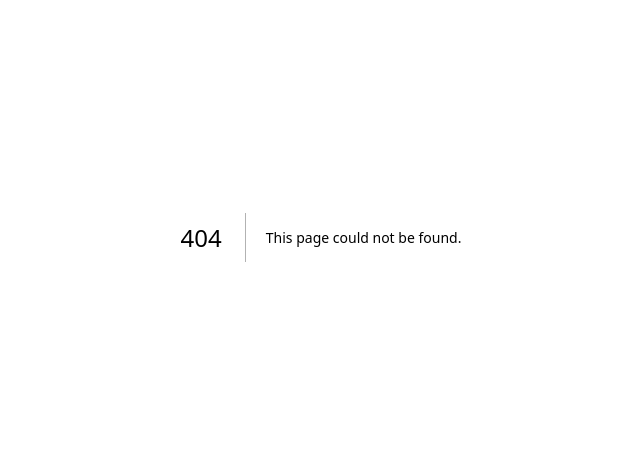
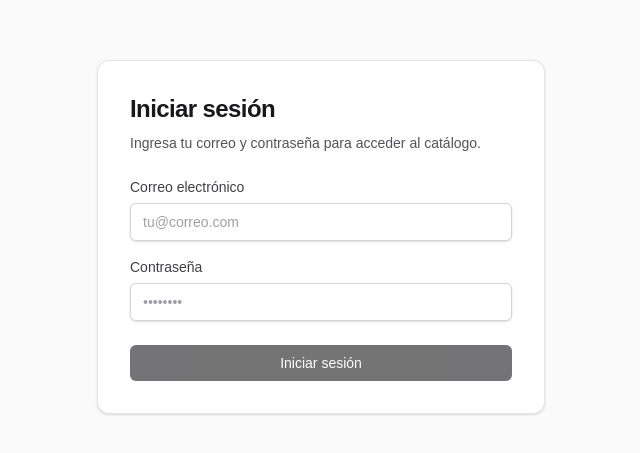
Before and after one commit to LookOwl/frontend, a Next.js app: page /login in a window 1280 px wide. Before the commit this address had no page. Shown: the part 163-616 px from the top of the page, without its empty margins (319-959 px from the left). Built offline with nearby package versions, Linux system fonts and the light colour scheme; no server answers.

Commit message:
feat: agregar formulario de inicio de sesión y página correspondiente

```diff
--- /dev/null
+++ b/app/login/_components/LoginForm.tsx
@@ -0,0 +1,111 @@
+"use client";
+
+import { useState, type FormEvent } from "react";
+import { useRouter } from "next/navigation";
+import { AuthError, loginUser } from "@/lib/api/auth";
+import { saveSession } from "@/lib/auth/session";
+
+type FormState = {
+  email: string;
+  password: string;
+};
+
+const INITIAL_STATE: FormState = { email: "", password: "" };
+
+export function LoginForm() {
+  const router = useRouter();
+  const [form, setForm] = useState<FormState>(INITIAL_STATE);
+  const [error, setError] = useState<string | null>(null);
+  const [isSubmitting, setIsSubmitting] = useState(false);
+
+  function updateField<K extends keyof FormState>(field: K, value: FormState[K]) {
+    setForm((prev) => ({ ...prev, [field]: value }));
+  }
+
+  async function handleSubmit(event: FormEvent<HTMLFormElement>) {
+    event.preventDefault();
+    setError(null);
+    setIsSubmitting(true);
+
+    try {
+      const session = await loginUser({
+        email: form.email.trim(),
+        password: form.password,
+      });
+      saveSession(session);
+      router.push("/books");
+    } catch (err) {
+      if (err instanceof AuthError) {
+        setError(err.message);
+      } else {
+        setError("Ocurrió un error inesperado.");
+      }
+    } finally {
+      setIsSubmitting(false);
+    }
+  }
+
+  return (
+    <form onSubmit={handleSubmit} className="flex flex-col gap-4" noValidate>
+      <div className="flex flex-col gap-1.5">
+        <label
+          htmlFor="email"
+          className="text-sm font-medium text-zinc-700 dark:text-zinc-300"
+        >
+          Correo electrónico
+        </label>
+        <input
+          id="email"
+          name="email"
+          type="email"
+          autoComplete="email"
+          required
+          value={form.email}
+          onChange={(event) => updateField("email", event.target.value)}
+          disabled={isSubmitting}
+          className="w-full rounded-md border border-zinc-300 bg-white px-3 py-2 text-sm text-zinc-900 shadow-sm placeholder:text-zinc-400 focus:border-zinc-900 focus:outline-none focus:ring-1 focus:ring-zinc-900 disabled:opacity-60 dark:border-zinc-700 dark:bg-zinc-950 dark:text-zinc-50 dark:placeholder:text-zinc-500 dark:focus:border-zinc-50 dark:focus:ring-zinc-50"
+          placeholder="tu@correo.com"
+        />
+      </div>
+
+      <div className="flex flex-col gap-1.5">
+        <label
+          htmlFor="password"
+          className="text-sm font-medium text-zinc-700 dark:text-zinc-300"
+        >
+          Contraseña
+        </label>
+        <input
+          id="password"
+          name="password"
+          type="password"
+          autoComplete="current-password"
+          required
+          minLength={1}
+          value={form.password}
+          onChange={(event) => updateField("password", event.target.value)}
+          disabled={isSubmitting}
+          className="w-full rounded-md border border-zinc-300 bg-white px-3 py-2 text-sm text-zinc-900 shadow-sm placeholder:text-zinc-400 focus:border-zinc-900 focus:outline-none focus:ring-1 focus:ring-zinc-900 disabled:opacity-60 dark:border-zinc-700 dark:bg-zinc-950 dark:text-zinc-50 dark:placeholder:text-zinc-500 dark:focus:border-zinc-50 dark:focus:ring-zinc-50"
+          placeholder="••••••••"
+        />
+      </div>
+
+      {error ? (
+        <p
+          role="alert"
+          className="rounded-md border border-red-200 bg-red-50 px-3 py-2 text-sm text-red-700 dark:border-red-900/50 dark:bg-red-950/50 dark:text-red-300"
+        >
+          {error}
+        </p>
+      ) : null}
+
+      <button
+        type="submit"
+        disabled={isSubmitting || !form.email || !form.password}
+        className="mt-2 inline-flex items-center justify-center rounded-md bg-zinc-900 px-3 py-2 text-sm font-medium text-white transition hover:bg-zinc-700 disabled:cursor-not-allowed disabled:opacity-60 dark:bg-zinc-50 dark:text-zinc-900 dark:hover:bg-zinc-200"
+      >
+        {isSubmitting ? "Iniciando sesión..." : "Iniciar sesión"}
+      </button>
+    </form>
+  );
+}
--- /dev/null
+++ b/app/login/page.tsx
@@ -0,0 +1,28 @@
+import type { Metadata } from "next";
+import { LoginForm } from "./_components/LoginForm";
+
+export const metadata: Metadata = {
+  title: "Iniciar sesión",
+  description: "Accede a tu cuenta para reservar y gestionar tus lecturas.",
+};
+
+export default function LoginPage() {
+  return (
+    <div className="flex flex-1 items-center justify-center bg-zinc-50 px-4 py-12 dark:bg-black">
+      <div className="w-full max-w-md">
+        <div className="rounded-xl border border-zinc-200 bg-white p-8 shadow-sm dark:border-zinc-800 dark:bg-zinc-950">
+          <header className="mb-6 flex flex-col gap-2">
+            <h1 className="text-2xl font-semibold tracking-tight text-zinc-900 dark:text-zinc-50">
+              Iniciar sesión
+            </h1>
+            <p className="text-sm text-zinc-600 dark:text-zinc-400">
+              Ingresa tu correo y contraseña para acceder al catálogo.
+            </p>
+          </header>
+
+          <LoginForm />
+        </div>
+      </div>
+    </div>
+  );
+}
```
